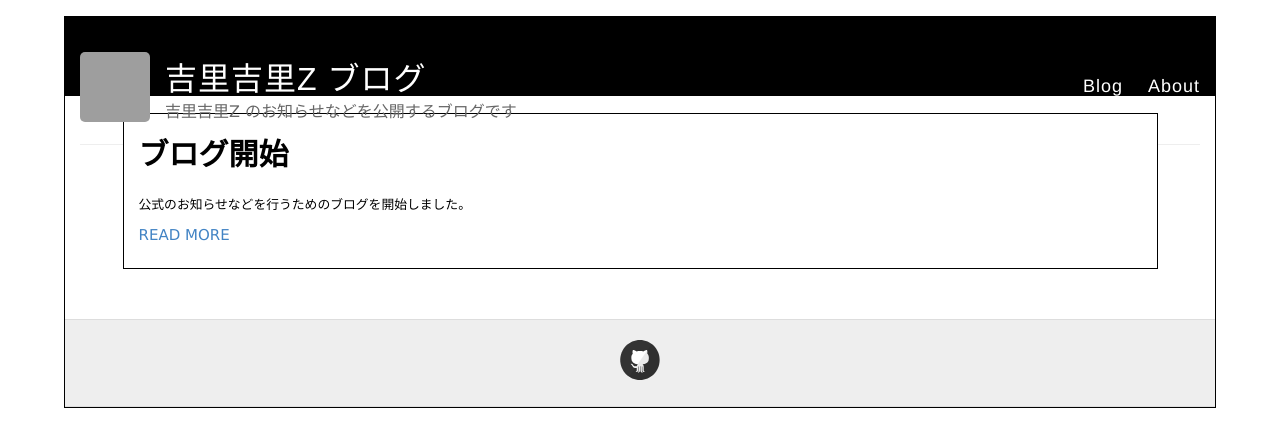
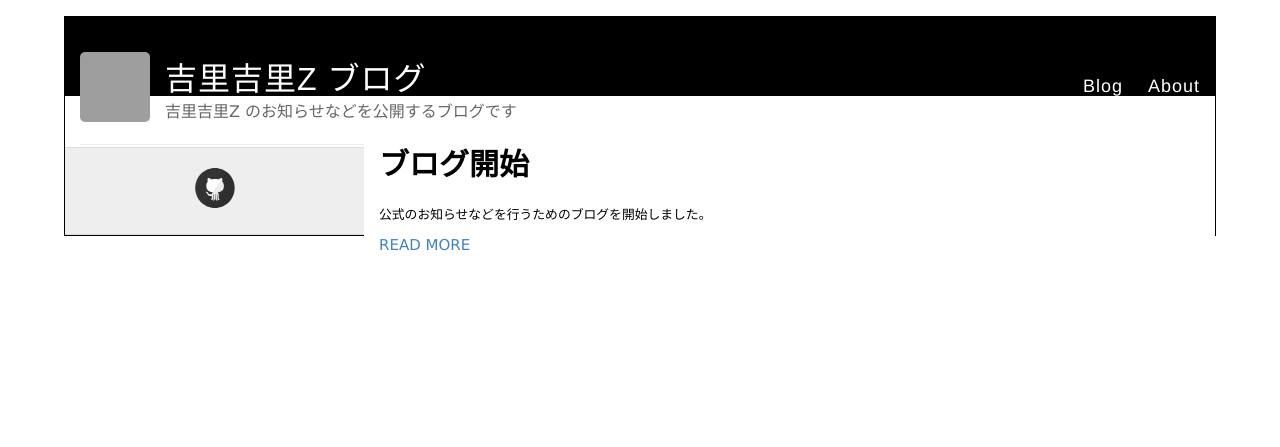
Before and after one commit to krkrz/blog, a Jekyll site: the page built from docs/index.html, in a window 1280 px wide. Shown: the top 447 px of the page. Built offline with Jekyll 4.4.1, drawn with Linux system fonts in a browser that asks for light colours; grey boxes are pictures that could not be loaded.

Commit message:
ボディレイアウト修正

```diff
--- a/docs/_layouts/default.html
+++ b/docs/_layouts/default.html
@@ -32,7 +32,7 @@
         </header>
       </div>
 
-    <div id="main" role="main" class="container">
+    <div id="center">
       <div class="content">
         {{ content }}
       </div>
```
